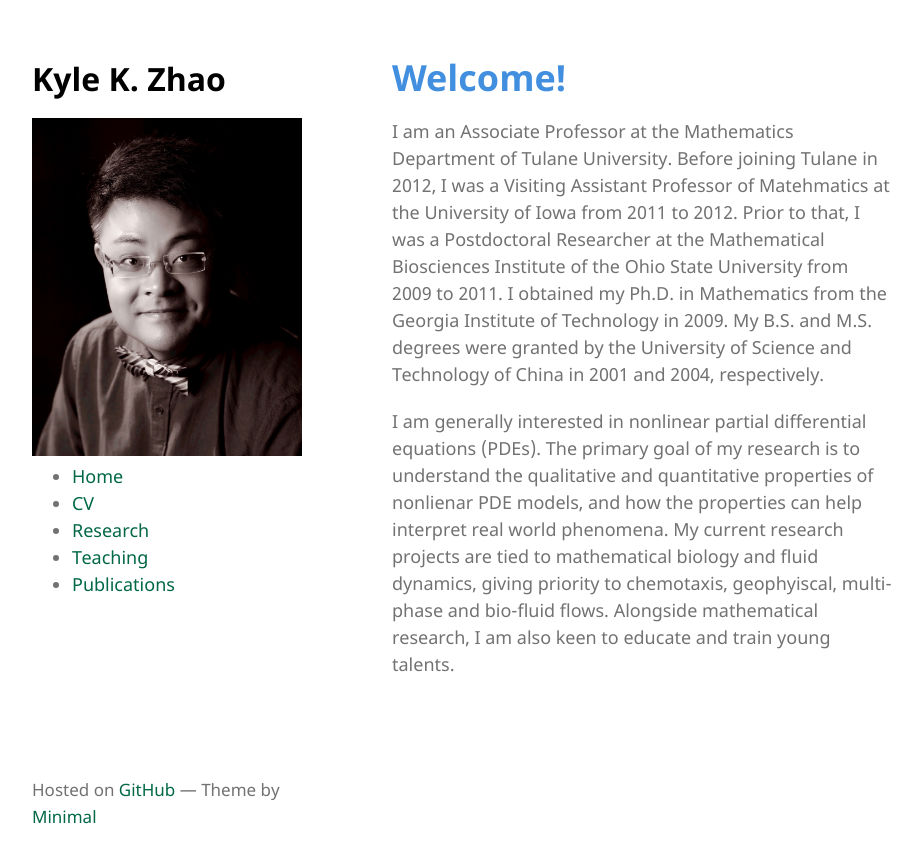
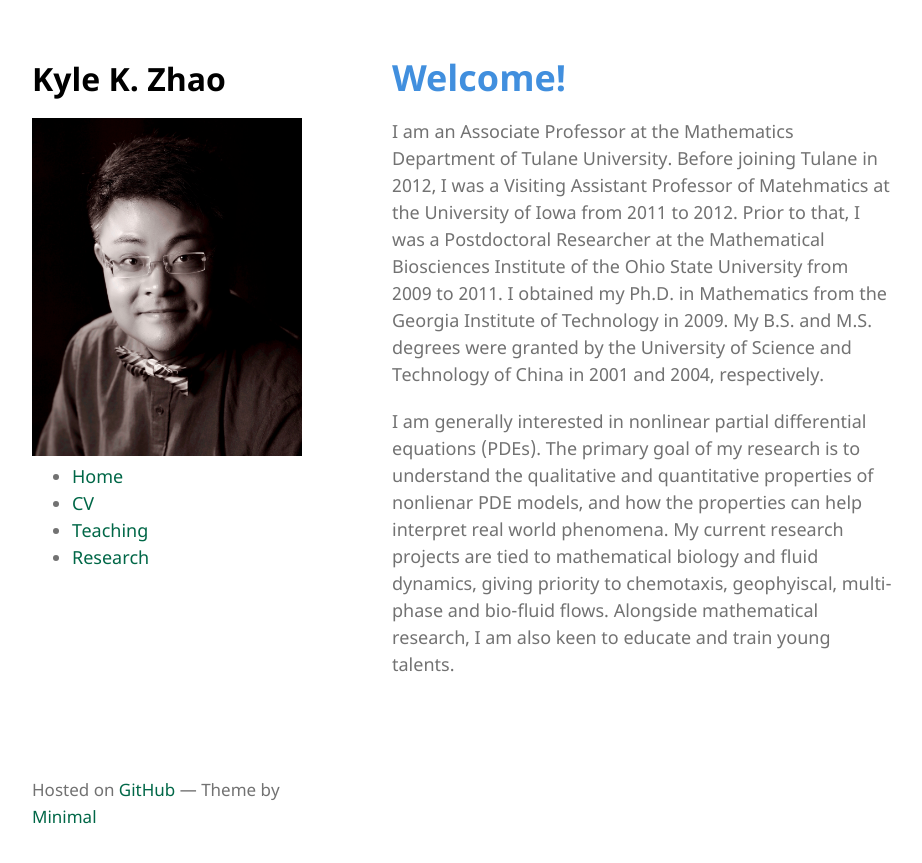
Before and after one commit to kylekunzhao/kylekunzhao.github.io, a Jekyll site: the page built from index.md, in a window 1280 px wide. Shown: the top 863 px of the page, without its empty margins (178-1100 px from the left). Built offline with Jekyll 4.4.1, drawn with Linux system fonts in a browser that asks for light colours.

Commit message:
change Resesarch tab

```diff
--- a/_layouts/default.html
+++ b/_layouts/default.html
@@ -44,9 +44,9 @@
 			<ul>
 				<li><a href="/">Home</a></li>
 				<li><a href="/CV">CV</a></li>
-				<li><a href="/Research">Research</a></li>
+<!-- 				<li><a href="/Research">Research</a></li> -->
 				<li><a href="/teaching">Teaching</a></li>
-				<li><a href="https://scholar.google.com/citations?hl=en&user=JIIBr4EAAAAJ">Publications</a></li>
+				<li><a href="https://scholar.google.com/citations?hl=en&user=JIIBr4EAAAAJ">Research</a></li>
 			</ul>
 		</nav>
 		</div>
```
